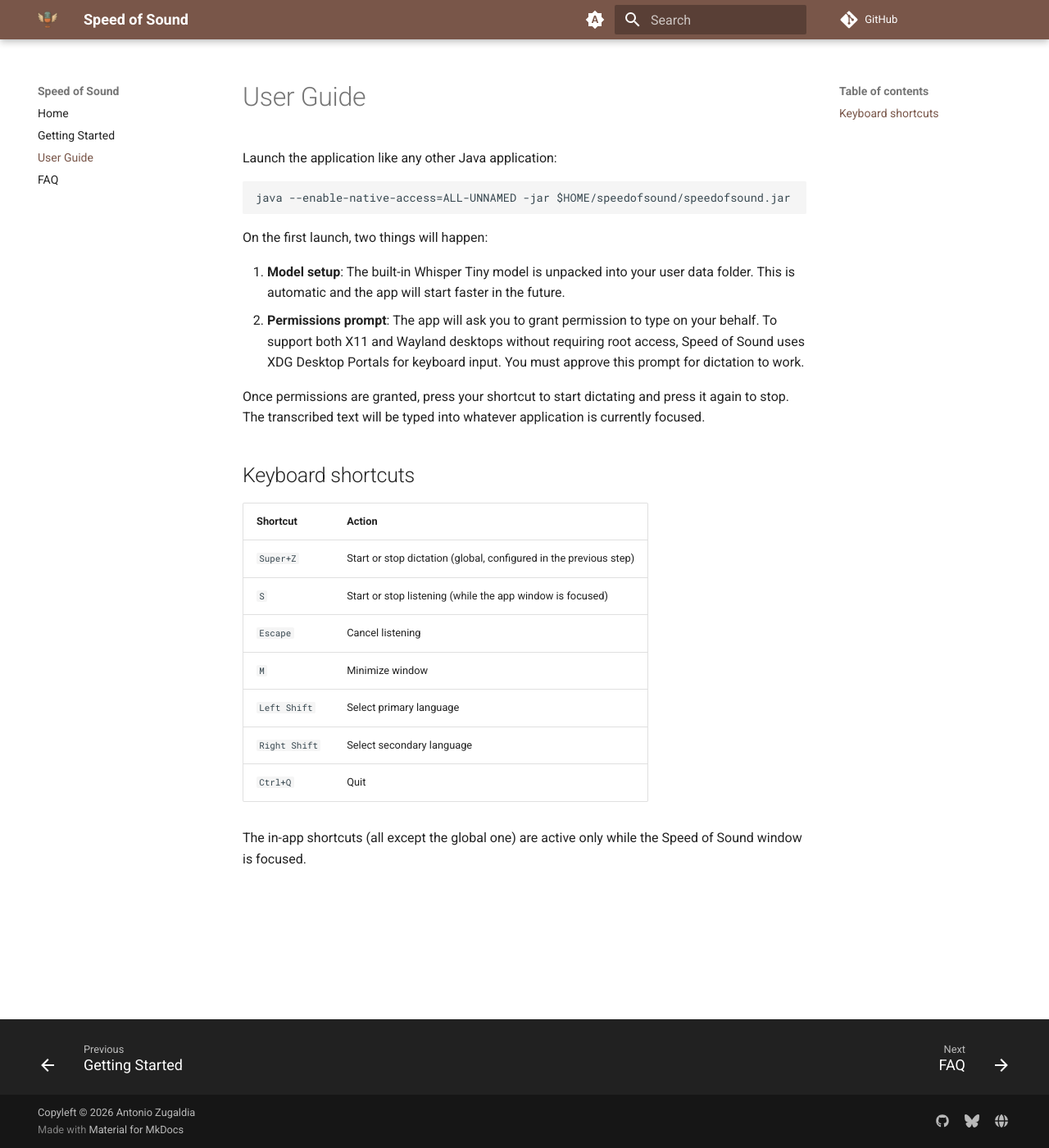
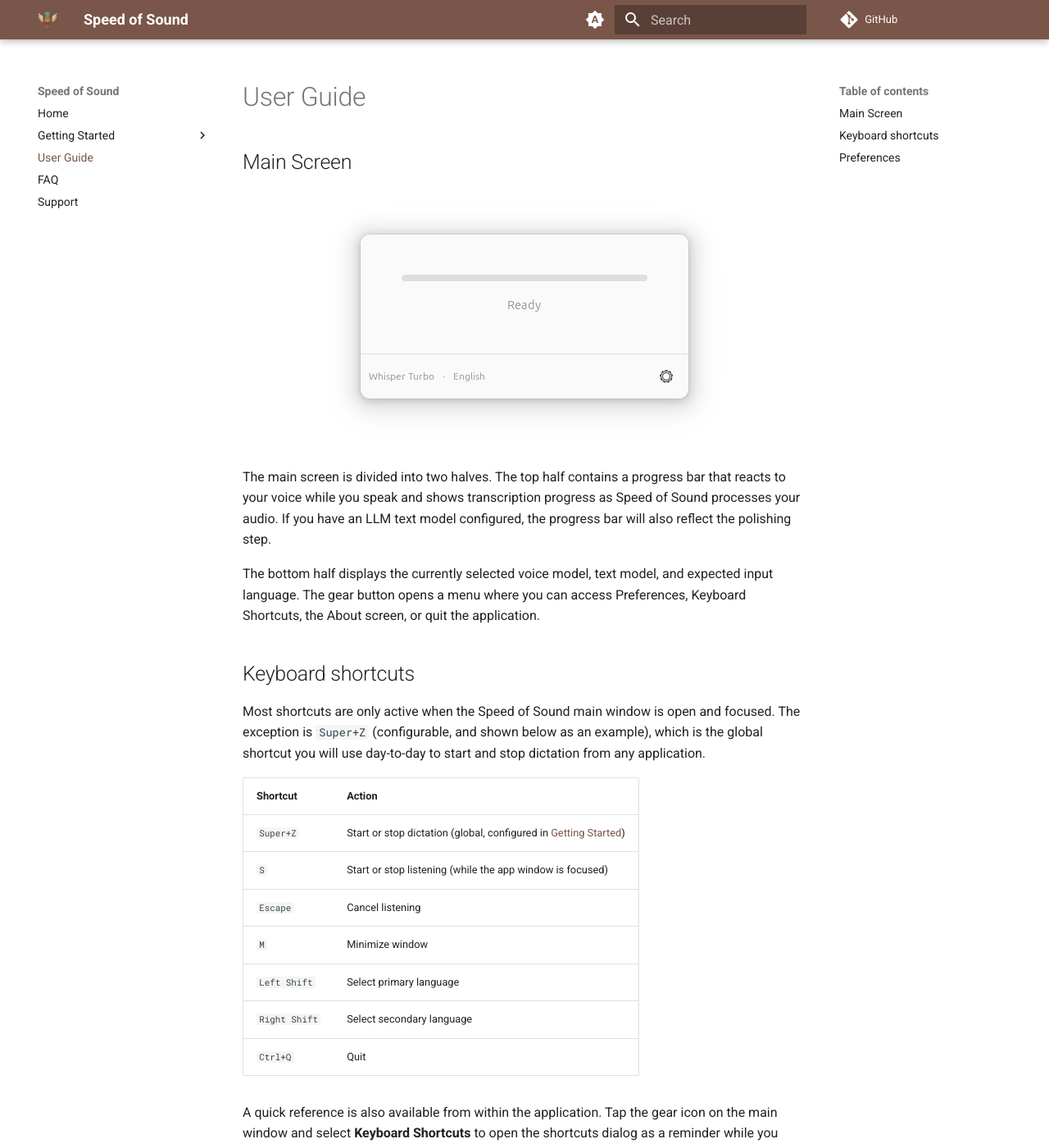
Before and after one commit to zugaldia/speedofsound, an MkDocs documentation site: the page built from docs/user-guide.md, in a window 1280 px wide and 1400 px high. Shown: the whole window at 82% size. Built offline with MkDocs 1.6.1 and Material for MkDocs 9.7.7, drawn with Linux system fonts in a browser that asks for light colours; comment, search, counter and statistics services are not loaded; some of the changed text lies outside the part shown.

Commit message:
docs: restructure and expand documentation with screenshots
Splits manual installation into its own page (manual-installation.md)
to keep getting-started.md focused on first-run steps. Adds a new
support.md page and a stylesheets/extra.css to center images.

Expands user-guide.md with sections covering the main screen,
preferences pages, and keyboard shortcuts, all illustrated with
light/dark screenshots. Adds the admonition markdown extension and
a Support entry to the mkdocs nav.

````diff
--- /dev/null
+++ b/docs/stylesheets/extra.css
@@ -0,0 +1,4 @@
+.md-content img {
+    display: block;
+    margin: 0 auto;
+}
--- a/docs/user-guide.md
+++ b/docs/user-guide.md
@@ -1,32 +1,72 @@
 # User Guide
 
-Launch the application like any other Java application:
+## Main Screen
 
-```bash
-java --enable-native-access=ALL-UNNAMED -jar $HOME/speedofsound/speedofsound.jar
-```
+![Main screen](assets/screenshots/main-light.png#only-light)
+![Main screen](assets/screenshots/main-dark.png#only-dark)
 
-On the first launch, two things will happen:
+The main screen is divided into two halves. The top half contains a progress bar that reacts to your voice while you
+speak and shows transcription progress as Speed of Sound processes your audio. If you have an LLM text model
+configured, the progress bar will also reflect the polishing step.
 
-1. **Model setup**: The built-in Whisper Tiny model is unpacked into your user data folder.
-   This is automatic and the app will start faster in the future.
-2. **Permissions prompt**: The app will ask you to grant permission to type on your behalf.
-   To support both X11 and Wayland desktops without requiring root access, Speed of Sound uses XDG Desktop Portals
-   for keyboard input. You must approve this prompt for dictation to work.
-
-Once permissions are granted, press your shortcut to start dictating and press it again to stop.
-The transcribed text will be typed into whatever application is currently focused.
+The bottom half displays the currently selected voice model, text model, and expected input language. The gear button
+opens a menu where you can access Preferences, Keyboard Shortcuts, the About screen, or quit the application.
 
 ## Keyboard shortcuts
 
-| Shortcut      | Action                                                            |
-|---------------|-------------------------------------------------------------------|
-| `Super+Z`     | Start or stop dictation (global, configured in the previous step) |
-| `S`           | Start or stop listening (while the app window is focused)         |
-| `Escape`      | Cancel listening                                                  |
-| `M`           | Minimize window                                                   |
-| `Left Shift`  | Select primary language                                           |
-| `Right Shift` | Select secondary language                                         |
-| `Ctrl+Q`      | Quit                                                              |
+Most shortcuts are only active when the Speed of Sound main window is open and focused. The exception is `Super+Z`
+(configurable, and shown below as an example), which is the global shortcut you will use day-to-day to start and stop
+dictation from any application.
 
-The in-app shortcuts (all except the global one) are active only while the Speed of Sound window is focused.
+| Shortcut      | Action                                                                                |
+|---------------|---------------------------------------------------------------------------------------|
+| `Super+Z`     | Start or stop dictation (global, configured in [Getting Started](getting-started.md)) |
+| `S`           | Start or stop listening (while the app window is focused)                             |
+| `Escape`      | Cancel listening                                                                      |
+| `M`           | Minimize window                                                                       |
+| `Left Shift`  | Select primary language                                                               |
+| `Right Shift` | Select secondary language                                                             |
+| `Ctrl+Q`      | Quit                                                                                  |
+
+A quick reference is also available from within the application. Tap the gear icon on the main window and select
+**Keyboard Shortcuts** to open the shortcuts dialog as a reminder while you work.
+
+![Keyboard shortcuts](assets/screenshots/shortcuts-light.png#only-light)
+![Keyboard shortcuts](assets/screenshots/shortcuts-dark.png#only-dark)
+
+## Preferences
+
+The Preferences dialog gives you control over how Speed of Sound behaves, from language selection and model
+configuration to personalization and backup.
+
+![Preferences](assets/screenshots/preferences-light.png#only-light)
+![Preferences](assets/screenshots/preferences-dark.png#only-dark)
+
+**General** — Set the primary language used for speech recognition. You can optionally configure a secondary language
+and switch between the two using the Left Shift and Right Shift keys while the main window is focused.
+
+**Model Library** — Browse and manage the locally available voice models. You can download new models or remove
+ones you no longer need. Keep this window open while a download is in progress.
+
+!!! note "Cloud providers are optional"
+    Using cloud providers is entirely optional and not required to use Speed of Sound.
+    This feature is intended for devices with limited hardware resources that cannot run models locally,
+    or for cases where a large cloud-only model is needed to meet specific accuracy or latency requirements.
+    See the [FAQ](faq.md) for more information.
+
+**Cloud Credentials** — Store API keys for cloud services. Speed of Sound supports Anthropic, Google, and OpenAI
+directly, as well as any third-party provider that offers compatible endpoints, such as OpenRouter.
+Credentials saved here can be referenced when configuring voice or text model providers.
+
+**Voice Models** — Configure the speech recognition provider used to transcribe your audio. By default,
+Speed of Sound transcribes locally using a Whisper model. You can add additional providers, including cloud-based ones,
+and select which one is active.
+
+**Text Models** — Optionally enable an LLM to post-process your transcriptions for improved accuracy, grammar,
+and formatting. You can add one or more providers and choose which one is active. This step is disabled by default.
+
+**Personalization** — Provide optional context to improve transcription quality. You can, for example, add
+information about your writing style and add custom vocabulary entries such as names, technical terms, or
+acronyms that the model should recognize.
+
+**Import / Export** — Back up your preferences to a file, useful to set up Speed of Sound on a different machine.
--- a/mkdocs.yml
+++ b/mkdocs.yml
@@ -27,13 +27,19 @@
       toggle:
         icon: material/brightness-4
         name: Switch to system preference
+extra_css:
+  - stylesheets/extra.css
 markdown_extensions:
   - attr_list
+  - admonition
 nav:
   - Home: index.md
-  - Getting Started: getting-started.md
+  - Getting Started:
+    - getting-started.md
+    - Manual Installation: manual-installation.md
   - User Guide: user-guide.md
   - FAQ: faq.md
+  - Support: support.md
 copyright: Copyleft &copy; 2026 Antonio Zugaldia
 extra:
   social:
````
Also changed, not shown: docs/getting-started.md (+24 -31 lines), docs/manual-installation.md (added, +51 -0 lines), docs/support.md (added, +11 -0 lines), docs/assets/screenshots/about-dark.png (added), docs/assets/screenshots/about-light.png (added), docs/assets/screenshots/main-banner-dark.png (added), docs/assets/screenshots/main-banner-light.png (added), docs/assets/screenshots/main-dark.png (added), docs/assets/screenshots/main-light.png (added), docs/assets/screenshots/preferences-dark.png (added), docs/assets/screenshots/preferences-light.png (added), docs/assets/screenshots/remote-desktop-permissions-dark.png (added), docs/assets/screenshots/remote-desktop-permissions-light.png (added), docs/assets/screenshots/shortcuts-dark.png (added), 1 more files.
